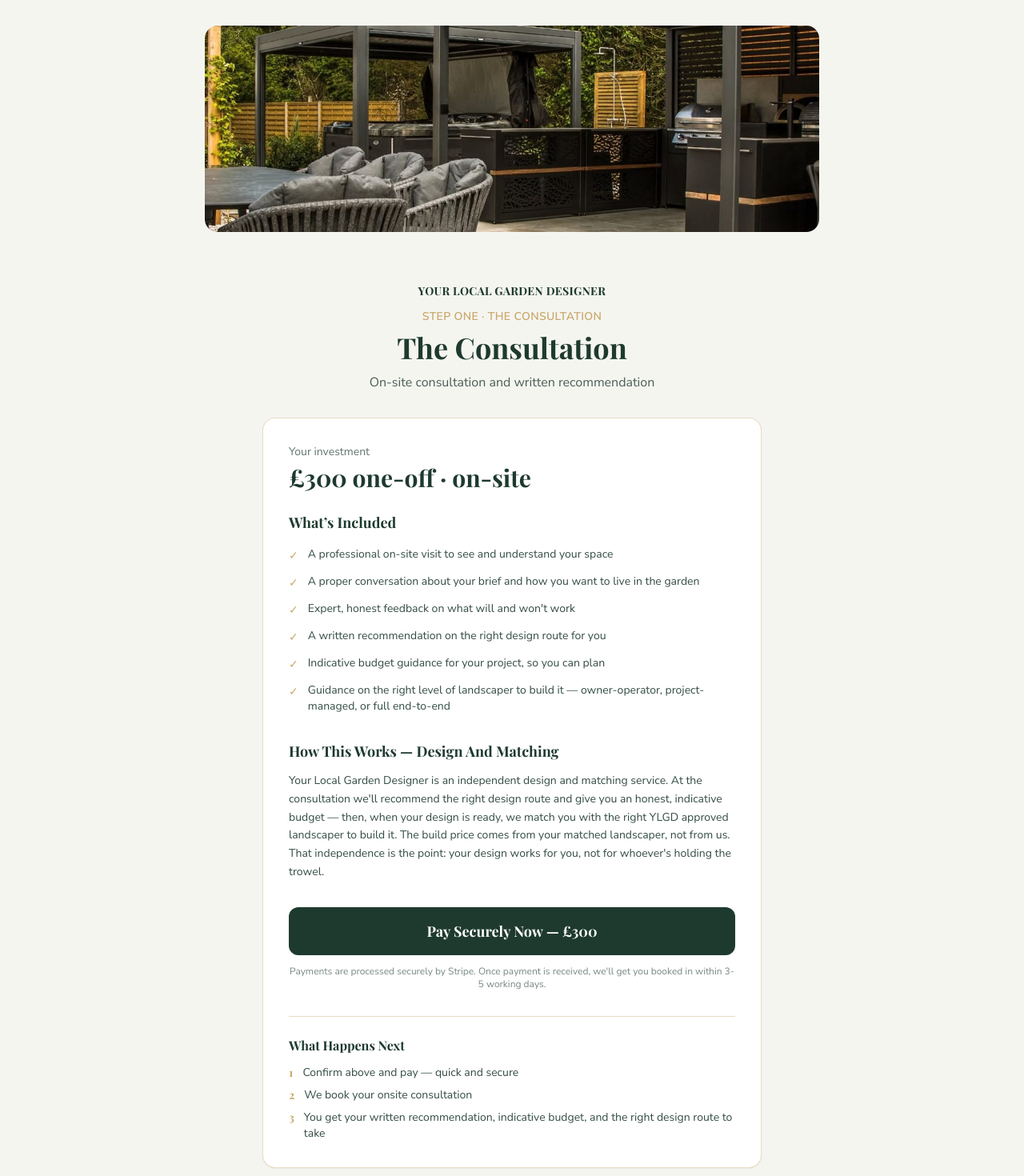
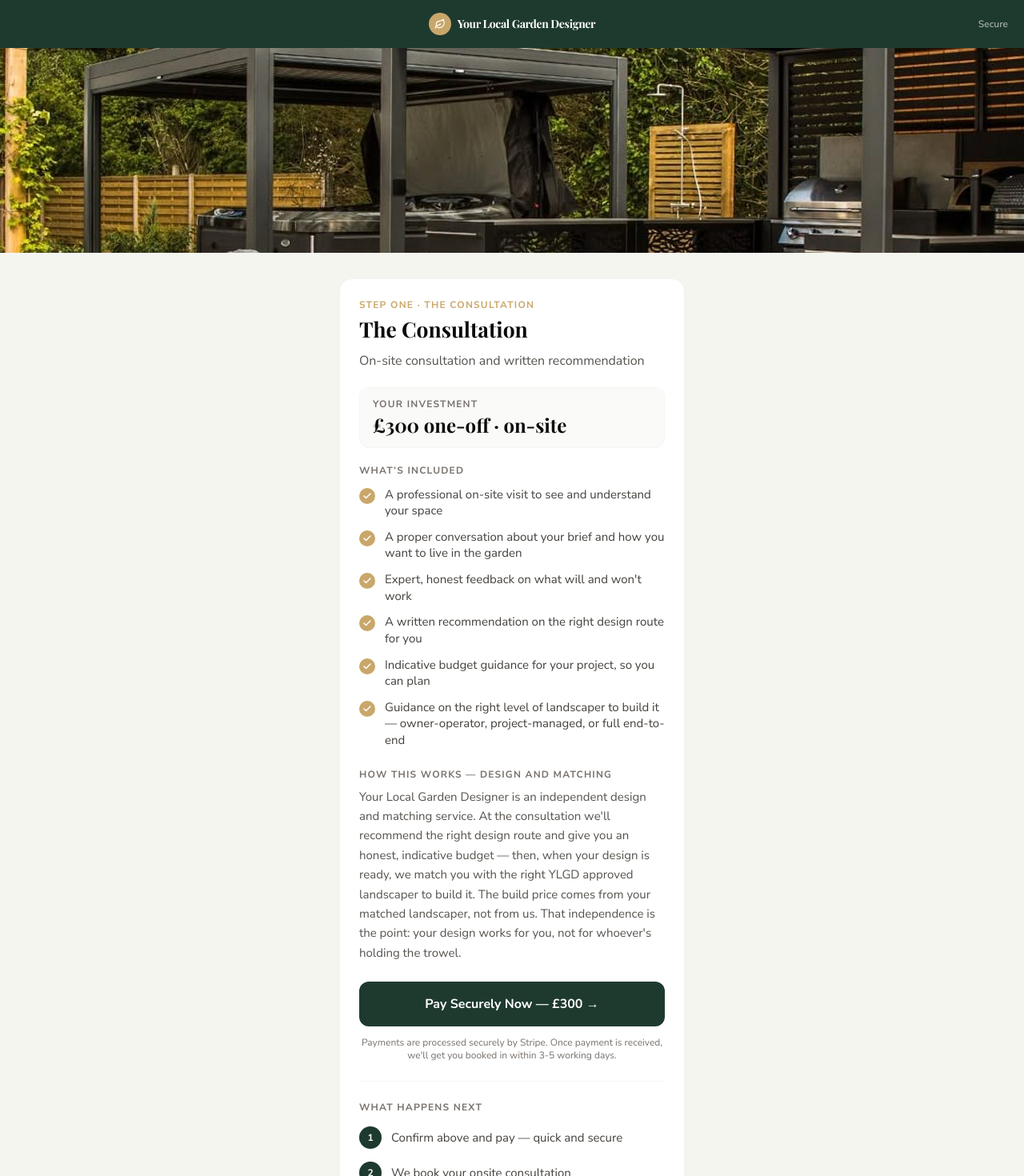
Before and after one commit to BarryRandallLimited/ylgd-quiz-funnel, a Next.js app: page /pay/consultation in a window 1280 px wide. Shown: the top 1470 px of the page at 80% size. Built offline with nearby package versions, Linux system fonts and the light colour scheme.

Commit message:
Restyle payment pages to match quiz funnel design system

```diff
--- a/src/app/pay/[slug]/PayClient.tsx
+++ b/src/app/pay/[slug]/PayClient.tsx
@@ -1,7 +1,9 @@
 "use client";
 
 import { useState } from "react";
+import { Check, Star } from "lucide-react";
 import type { ServicePackage } from "@/config/packages";
+import PayHeader from "@/components/PayHeader";
 
 interface PayClientProps {
   pkg: ServicePackage;
@@ -34,94 +36,117 @@ export default function PayClient({ pkg, landscaperRef, testCode }: PayClientPro
   }
 
   return (
-    <main className="min-h-screen bg-sage font-body text-forest">
+    <div className="min-h-screen flex flex-col font-body" style={{ backgroundColor: "#F5F5F0" }}>
+      <PayHeader trailing="Secure" />
+
       {testCode && (
         <div className="bg-red-600 px-4 py-2 text-center text-sm font-bold uppercase tracking-wide text-white">
           Test Mode — No Real Payment Will Be Taken
         </div>
       )}
-      <div className="mx-auto aspect-[1280/430] w-full max-w-3xl overflow-hidden sm:mt-8 sm:rounded-2xl">
+
+      <div className="w-full max-h-[32vh] overflow-hidden">
         {/* eslint-disable-next-line @next/next/no-img-element */}
-        <img
-          src={pkg.imageUrl}
-          alt={pkg.name}
-          className="h-full w-full object-cover"
-        />
+        <img src={pkg.imageUrl} alt={pkg.name} className="w-full h-full object-cover object-center" />
       </div>
-      <div className="mx-auto max-w-2xl px-6 py-12 sm:py-16">
-        <div className="mb-8 text-center">
-          <p className="mb-3 font-display text-sm font-bold uppercase tracking-wide text-forest">
-            Your Local Garden Designer
-          </p>
-          <p className="mb-2 text-sm font-semibold uppercase tracking-wide text-gold">
+
+      <div className="flex-1 px-5 py-6 md:px-10 md:py-8 max-w-lg mx-auto w-full">
+        <div className="rounded-2xl bg-white shadow-sm border border-stone-100 p-5 md:p-6">
+          {pkg.mostPopular && (
+            <div className="flex justify-start mb-4">
+              <div
+                className="inline-flex items-center gap-1.5 rounded-full px-3 py-1.5"
+                style={{ borderWidth: 1, borderStyle: "solid", borderColor: "#C9A76A", backgroundColor: "#FFFBF1" }}
+              >
+                <Star size={14} style={{ color: "#C9A76A" }} fill="#C9A76A" />
+                <span className="text-xs font-bold uppercase tracking-wider" style={{ color: "#C9A76A" }}>
+                  Most Homeowners Choose This
+                </span>
+              </div>
+            </div>
+          )}
+
+          <p className="text-xs font-bold uppercase tracking-widest mb-2" style={{ color: "#C9A76A" }}>
             {pkg.eyebrow}
           </p>
-          <h1 className="font-display text-3xl font-bold text-forest sm:text-4xl">
+
+          <h1 className="text-[1.65rem] leading-[1.08] font-bold text-stone-950 mb-3 text-balance font-display">
             {pkg.name}
           </h1>
-          <p className="mt-3 text-base text-forest/80">{pkg.tagline}</p>
-          {pkg.mostPopular && (
-            <span className="mt-4 inline-block rounded-full bg-gold-light px-4 py-1 text-xs font-semibold uppercase tracking-wide text-forest">
-              Most Homeowners Choose This
-            </span>
-          )}
-        </div>
 
-        <div className="rounded-2xl border border-gold-border bg-white p-6 shadow-sm sm:p-8">
-          <p className="mb-1 text-sm text-forest/70">Your investment</p>
-          <p className="mb-6 font-display text-3xl font-bold text-forest">
-            {pkg.investmentLabel}
+          <p className="text-[16px] text-stone-600 leading-relaxed mb-5 text-pretty">{pkg.tagline}</p>
+
+          <div className="rounded-xl bg-stone-50 border border-stone-100 px-4 py-3 mb-5">
+            <p className="text-xs font-bold uppercase tracking-widest text-stone-500 mb-0.5">
+              Your Investment
+            </p>
+            <p className="text-2xl font-bold text-stone-950 font-display">{pkg.investmentLabel}</p>
+          </div>
+
+          <p className="text-xs font-bold uppercase tracking-widest text-stone-500 mb-3">
+            What&rsquo;s Included
           </p>
+          <div className="space-y-3 mb-6">
+            {pkg.features.map((feature) => (
+              <div key={feature} className="flex gap-3">
+                <div
+                  className="w-5 h-5 rounded-full flex items-center justify-center shrink-0 mt-0.5"
+                  style={{ backgroundColor: "#C9A76A" }}
+                >
+                  <Check size={12} className="text-white" strokeWidth={3} />
+                </div>
+                <p className="text-[15px] text-stone-700 leading-snug">{feature}</p>
+              </div>
+            ))}
+          </div>
 
-          <h2 className="mb-4 font-display text-lg font-bold text-forest">
-            What&rsquo;s Included
-          </h2>
-          <ul className="mb-8 space-y-3">
-            {pkg.features.map((feature) => (
-              <li key={feature} className="flex gap-3 text-sm text-forest/90">
-                <span className="mt-0.5 flex-shrink-0 text-gold">✓</span>
-                <span>{feature}</span>
-              </li>
-            ))}
-          </ul>
-
-          <h2 className="mb-3 font-display text-lg font-bold text-forest">
+          <p className="text-xs font-bold uppercase tracking-widest text-stone-500 mb-2">
             How This Works — Design And Matching
-          </h2>
-          <p className="mb-8 text-sm leading-relaxed text-forest/90">{pkg.howItWorksBody}</p>
+          </p>
+          <p className="text-[15px] text-stone-600 leading-relaxed mb-6 text-pretty">
+            {pkg.howItWorksBody}
+          </p>
 
           <button
             onClick={handlePay}
             disabled={loading}
-            className="w-full rounded-xl bg-forest px-6 py-4 text-center font-display text-lg font-bold text-white transition hover:bg-forest-light disabled:opacity-60"
+            className="w-full py-4 rounded-xl font-bold text-base text-white transition-all duration-150 active:scale-[0.98] disabled:opacity-60"
+            style={{ backgroundColor: "#1E3A2F" }}
           >
-            {loading ? "Redirecting To Secure Checkout…" : `Pay Securely Now — £${pkg.priceGBP.toLocaleString()}`}
+            {loading
+              ? "Redirecting To Secure Checkout…"
+              : `Pay Securely Now — £${pkg.priceGBP.toLocaleString()} →`}
           </button>
           {error && <p className="mt-3 text-center text-sm text-red-600">{error}</p>}
-          <p className="mt-3 text-center text-xs text-forest/60">
+          <p className="mt-3 text-center text-xs text-stone-500">
             Payments are processed securely by Stripe. {pkg.turnaround}
           </p>
 
-          <div className="mt-8 border-t border-gold-border pt-6">
-            <h2 className="mb-3 font-display text-base font-bold text-forest">
+          <div className="mt-6 pt-6 border-t border-stone-100">
+            <p className="text-xs font-bold uppercase tracking-widest text-stone-500 mb-4">
               What Happens Next
-            </h2>
-            <ol className="space-y-2 text-sm text-forest/90">
+            </p>
+            <div className="space-y-4">
               {pkg.nextSteps.map((step, i) => (
-                <li key={step} className="flex gap-3">
-                  <span className="flex-shrink-0 font-display font-bold text-gold">{i + 1}</span>
-                  <span>{step}</span>
-                </li>
+                <div key={step} className="flex gap-3">
+                  <div
+                    className="w-7 h-7 rounded-full flex items-center justify-center shrink-0 text-white text-xs font-bold"
+                    style={{ backgroundColor: "#1E3A2F" }}
+                  >
+                    {i + 1}
+                  </div>
+                  <p className="text-[15px] text-stone-700 leading-relaxed pt-0.5">{step}</p>
+                </div>
               ))}
-            </ol>
+            </div>
           </div>
         </div>
 
-        <p className="mt-8 text-center text-xs text-forest/60">
+        <p className="mt-6 text-center text-xs text-stone-400">
           Your Local Garden Designer · an independent design &amp; matching service ·
           yourlocalgardendesigner.co.uk
         </p>
       </div>
-    </main>
+    </div>
   );
 }
--- a/src/app/pay/l/[landscaper]/page.tsx
+++ b/src/app/pay/l/[landscaper]/page.tsx
@@ -3,6 +3,7 @@ import Link from "next/link";
 import { notFound } from "next/navigation";
 import { getLandscaperBySlug } from "@/lib/airtable";
 import { PACKAGE_ORDER, PACKAGES } from "@/config/packages";
+import PayHeader from "@/components/PayHeader";
 
 /**
  * A landscaper's single personal link (pay.yourlocalgardendesigner.co.uk/l/[slug]).
@@ -39,63 +40,61 @@ export default async function LandscaperPage({ params }: PageProps) {
   if (!landscaper) notFound();
 
   return (
-    <main className="min-h-screen bg-sage font-body text-forest">
-      <div className="mx-auto max-w-2xl px-6 py-12 sm:py-16">
-        <div className="mb-10 text-center">
-          <p className="mb-3 font-display text-sm font-bold uppercase tracking-wide text-forest">
-            Your Local Garden Designer
-          </p>
-          <p className="mb-2 text-sm font-semibold uppercase tracking-wide text-gold">
+    <div className="min-h-screen flex flex-col font-body" style={{ backgroundColor: "#F5F5F0" }}>
+      <PayHeader />
+      <div className="flex-1 px-5 py-6 md:px-10 md:py-8 max-w-lg mx-auto w-full">
+        <div className="rounded-2xl bg-white shadow-sm border border-stone-100 p-5 md:p-6">
+          <p className="text-xs font-bold uppercase tracking-widest mb-2" style={{ color: "#C9A76A" }}>
             Referred By {landscaper.businessName}
           </p>
-          <h1 className="font-display text-3xl font-bold text-forest sm:text-4xl">
+
+          <h1 className="text-[1.65rem] leading-[1.08] font-bold text-stone-950 mb-3 text-balance font-display">
             Choose Your Next Step
           </h1>
-          <p className="mt-3 text-base text-forest/80">
+
+          <p className="text-[16px] text-stone-600 leading-relaxed mb-5 text-pretty">
             {landscaper.founderName ? `${landscaper.founderName} and the team at ` : ""}
             {landscaper.businessName} work with Your Local Garden Designer for design and
-            planning. Pick the option that's right for your project below.
+            planning. Pick the option that&rsquo;s right for your project below.
           </p>
-        </div>
 
-        <div className="space-y-4">
+          <div className="space-y-3">
             {PACKAGE_ORDER.map((slugKey) => {
               const pkg = PACKAGES[slugKey];
               return (
                 <Link
                   key={pkg.slug}
                   href={`/${pkg.slug}?ref=${encodeURIComponent(landscaper.slug)}`}
-                className="block rounded-2xl border border-gold-border bg-white p-5 shadow-sm transition hover:border-forest sm:p-6"
+                  className="w-full text-left rounded-xl border border-stone-200 bg-white hover:border-stone-300 hover:shadow-sm transition-all duration-150 px-4 py-3.5 flex items-center gap-3"
                 >
-                <div className="flex items-center justify-between gap-4">
-                  <div>
-                    <p className="mb-1 text-xs font-semibold uppercase tracking-wide text-gold">
+                  <div className="flex-1 min-w-0">
+                    <p className="text-xs font-bold uppercase tracking-wide mb-0.5" style={{ color: "#C9A76A" }}>
                       {pkg.eyebrow}
                     </p>
-                    <h2 className="font-display text-xl font-bold text-forest">{pkg.name}</h2>
-                    <p className="mt-1 text-sm text-forest/70">{pkg.tagline}</p>
+                    <p className="font-bold text-stone-900 text-[15px]">{pkg.name}</p>
+                    <p className="text-sm text-stone-500 leading-snug">{pkg.tagline}</p>
                   </div>
                   <div className="flex-shrink-0 text-right">
-                    <p className="font-display text-lg font-bold text-forest">
+                    <p className="font-display text-lg font-bold text-stone-950">
                       £{pkg.priceGBP.toLocaleString()}
                     </p>
                     {pkg.mostPopular && (
-                      <p className="mt-1 text-[10px] font-semibold uppercase tracking-wide text-gold">
+                      <p className="mt-1 text-[10px] font-semibold uppercase tracking-wide" style={{ color: "#C9A76A" }}>
                         Most Popular
                       </p>
                     )}
-                  </div>
                   </div>
                 </Link>
               );
             })}
           </div>
+        </div>
 
-        <p className="mt-10 text-center text-xs text-forest/60">
+        <p className="mt-6 text-center text-xs text-stone-400">
           Your Local Garden Designer · an independent design &amp; matching service ·
           yourlocalgardendesigner.co.uk
         </p>
       </div>
-    </main>
+    </div>
   );
 }
--- /dev/null
+++ b/src/components/PayHeader.tsx
@@ -0,0 +1,36 @@
+import { Leaf } from "lucide-react";
+
+/**
+ * The same dark header bar / leaf mark used at the top of every quiz screen
+ * (see QuizLayout.tsx), reused here so the pay. pages read as the same
+ * product rather than a bolted-on checkout flow. No back button or step
+ * counter — those only make sense in the sequential quiz, not a standalone
+ * purchase page — but `trailing` can carry a small reassurance label instead.
+ */
+interface PayHeaderProps {
+  trailing?: string;
+}
+
+export default function PayHeader({ trailing }: PayHeaderProps) {
+  return (
+    <div className="flex items-center justify-between px-5 py-4" style={{ backgroundColor: "#1E3A2F" }}>
+      <div className="w-16" />
+      <div className="flex items-center gap-2">
+        <div
+          className="w-7 h-7 rounded-full flex items-center justify-center"
+          style={{ backgroundColor: "#C9A76A" }}
+        >
+          <Leaf size={14} className="text-white" />
+        </div>
+        <span className="font-semibold text-sm tracking-tight text-white font-display">
+          Your Local Garden Designer
+        </span>
+      </div>
+      {trailing ? (
+        <span className="w-16 text-right text-white/60 text-xs font-semibold">{trailing}</span>
+      ) : (
+        <div className="w-16" />
+      )}
+    </div>
+  );
+}
```
Also changed, not shown: src/app/success/page.tsx (+16 -8 lines). Lines whose indentation alone changed are shown as unchanged.
